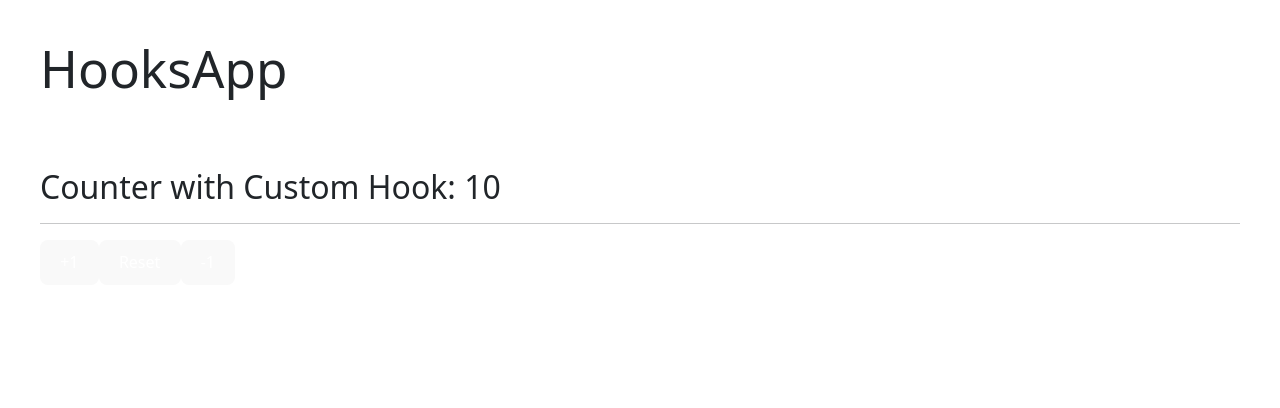
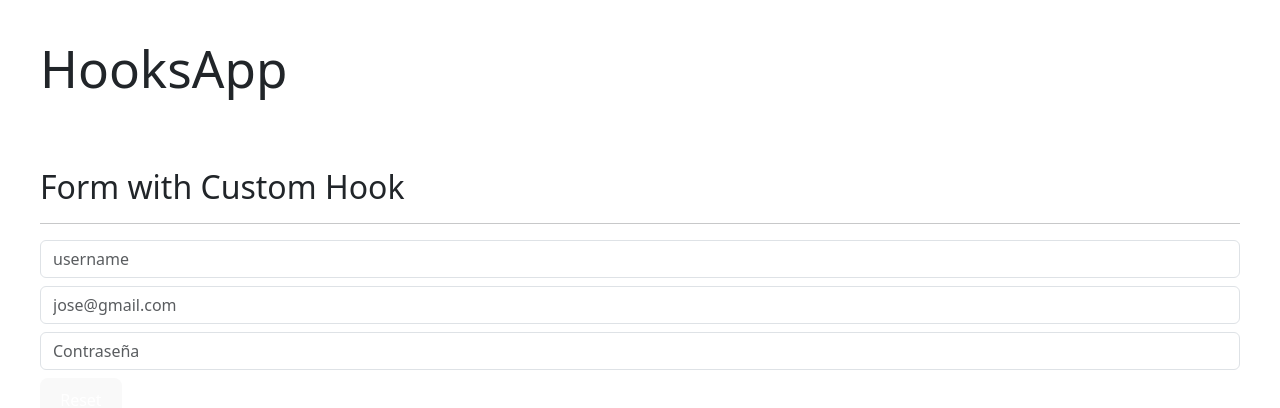
Before and after one commit to Alejandro-Figueiras/Curso-React-FH, a React (Vite) app in the folder 05-hooks-app/: page / in a window 1280 px wide. Shown: the top 408 px of the page. Built offline with nearby package versions, Linux system fonts and the light colour scheme.

Commit message:
05-hooks-app useEffect hook

```diff
--- /dev/null
+++ b/05-hooks-app/src/02-useEffect/FormWithCustomHook.jsx
@@ -0,0 +1,49 @@
+import { useForm } from "../hooks/useForm"
+
+const FormWithCustomHook = () => {
+	const { username, email, password, onInputChange, onResetForm } = useForm({
+		username: "",
+		email: "",
+		password: "",
+	})
+
+	return (
+		<div>
+			<h2>Form with Custom Hook</h2>
+			<hr />
+
+			<input
+				type='text'
+				className='form-control'
+				placeholder='username'
+				name='username'
+				value={username}
+				onChange={onInputChange}
+			/>
+
+			<input
+				type='text'
+				className='form-control mt-2'
+				placeholder='jose@gmail.com'
+				name='email'
+				value={email}
+				onChange={onInputChange}
+			/>
+
+			<input
+				type='password'
+				className='form-control mt-2'
+				placeholder='Contraseña'
+				name='password'
+				value={password}
+				onChange={onInputChange}
+			/>
+
+			<button type='button' onClick={() => onResetForm()} className="mt-2">
+				Reset
+			</button>
+		</div>
+	)
+}
+
+export default FormWithCustomHook
--- /dev/null
+++ b/05-hooks-app/src/02-useEffect/SimpleForm.jsx
@@ -0,0 +1,57 @@
+import { useEffect, useState } from "react"
+
+const SimpleForm = () => {
+	const [formState, setFormState] = useState({
+		username: "",
+		email: "",
+	})
+
+	const { username, email } = formState
+
+	const onInputChange = ({ target }) => {
+		const { name, value } = target
+		setFormState({
+			...formState,
+			[name]: value,
+		})
+	}
+
+	useEffect(() => {
+		console.log("Form State changed")
+	}, [formState])
+
+	useEffect(() => {
+		console.log("Mounted")
+
+		return () => {
+			console.log("Unmounted")
+		}
+	}, [])
+
+	return (
+		<div>
+			<h2>SimpleForm</h2>
+			<hr />
+
+			<input
+				type='text'
+				className='form-control'
+				placeholder='username'
+				name='username'
+				value={username}
+				onChange={onInputChange}
+			/>
+
+			<input
+				type='text'
+				className='form-control mt-2'
+				placeholder='jose@gmail.com'
+				name='email'
+				value={email}
+				onChange={onInputChange}
+			/>
+		</div>
+	)
+}
+
+export default SimpleForm
--- a/05-hooks-app/src/HooksApp.jsx
+++ b/05-hooks-app/src/HooksApp.jsx
@@ -1,12 +1,17 @@
 import CounterApp from "./01-useState/CounterApp"
 import CounterWithCustomHook from "./01-useState/CounterWithCustomHook"
+import FormWithCustomHook from "./02-useEffect/FormWithCustomHook"
+import SimpleForm from "./02-useEffect/SimpleForm"
 
 const HooksApp = () => {
 	return (
 		<>
 			<h1 className="title">HooksApp</h1>
 			{/* <CounterApp /> */}
-			<CounterWithCustomHook />
+			{/* <CounterWithCustomHook /> */}
+
+			{/* <SimpleForm /> */}
+			<FormWithCustomHook />
 		</>
 	)
 }
--- /dev/null
+++ b/05-hooks-app/src/hooks/useForm.js
@@ -0,0 +1,24 @@
+import { useState } from "react"
+
+export const useForm = (initialForm = {}) => {
+  const [formState, setFormState] = useState(initialForm)
+
+	const onInputChange = ({ target }) => {
+		const { name, value } = target
+		setFormState({
+			...formState,
+			[name]: value,
+		})
+	}
+
+  const onResetForm = () => {
+    setFormState(initialForm)
+  }
+
+  return {
+    ...formState,
+    formState,
+    onInputChange,
+    onResetForm
+  }
+}
```
